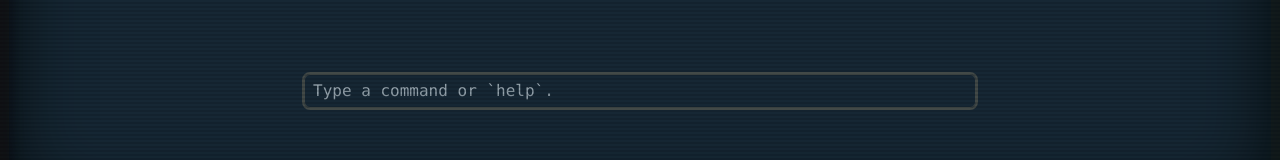
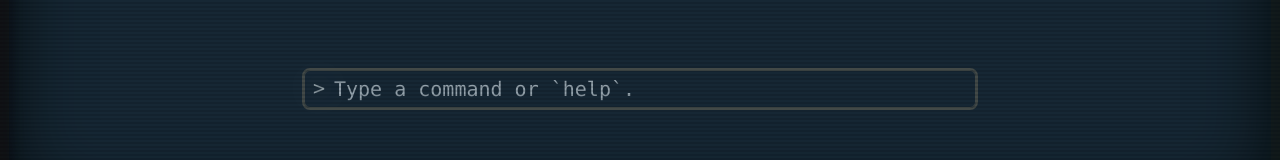
Before and after one commit to digitalintelligencebv/hackathon2024, a Vue app: page / in a window 1280 px wide. Shown: the part 580-740 px from the top of the page. Built offline with nearby package versions, Linux system fonts and the light colour scheme.

Commit message:
Add > to input

```diff
--- a/src/components/CommandInput.vue
+++ b/src/components/CommandInput.vue
@@ -1,10 +1,14 @@
 <template>
-  <form @submit="onSubmit">
+  <form
+    class="relative"
+    @submit="onSubmit"
+  >
+    <span class="absolute top-0 bottom-0 left-0 p-1 pl-[calc(0.5rem_+_1px)]">></span>
     <input
       id="command-input"
       ref="input"
       v-model="command"
-      class="w-full"
+      class="w-full pl-[calc(1.75rem_+_1px)]"
       :disabled
       autocapitalize="false"
       autocomplete="off"
--- a/src/index.css
+++ b/src/index.css
@@ -22,7 +22,7 @@
     }
 
     input {
-        @apply bg-transparent rounded-md py-1 px-2 mb-1 last:mb-0 text-base;
+        @apply bg-transparent rounded-md py-1 px-2 mb-1 last:mb-0;
         color: var(--command-color);
         border: 1px solid var(--contrast);
     }
```
